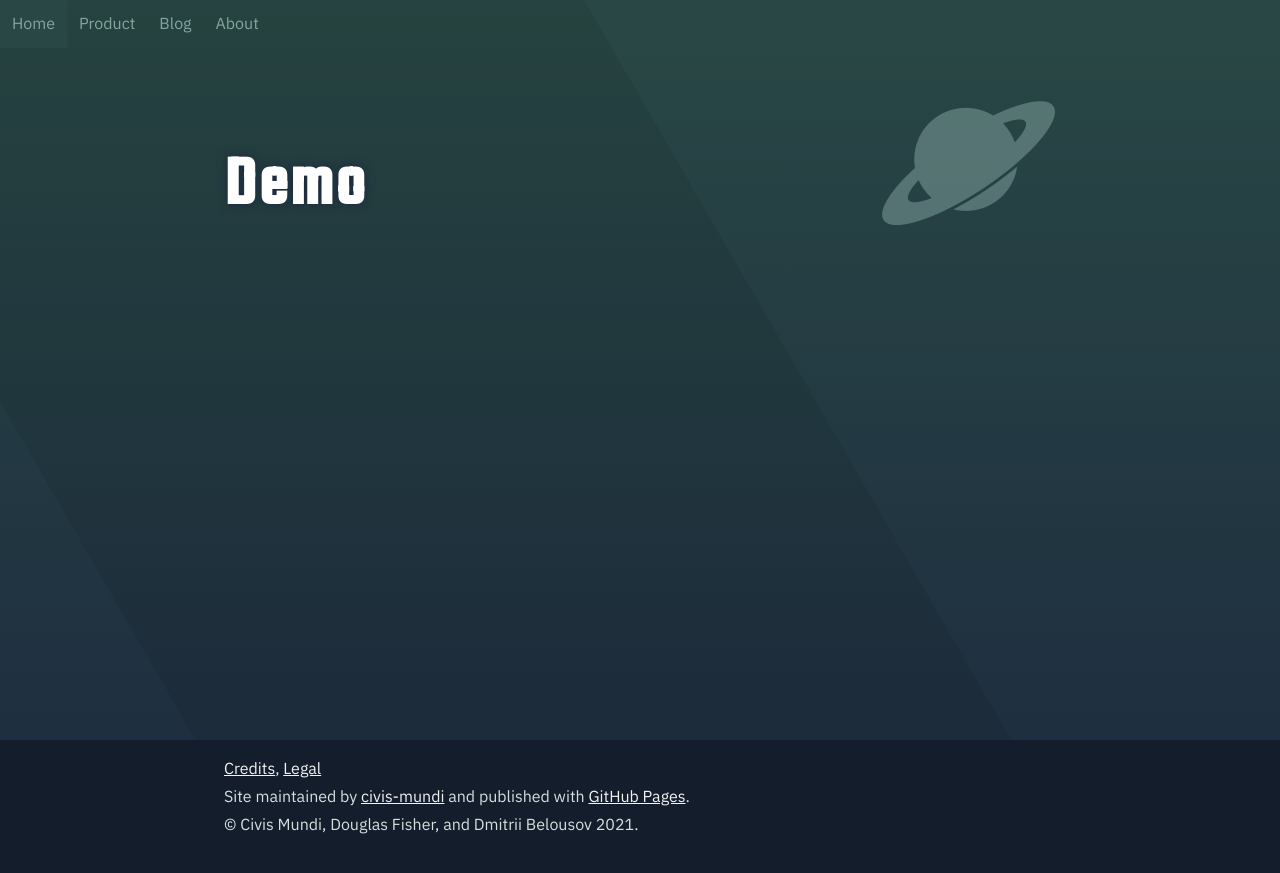
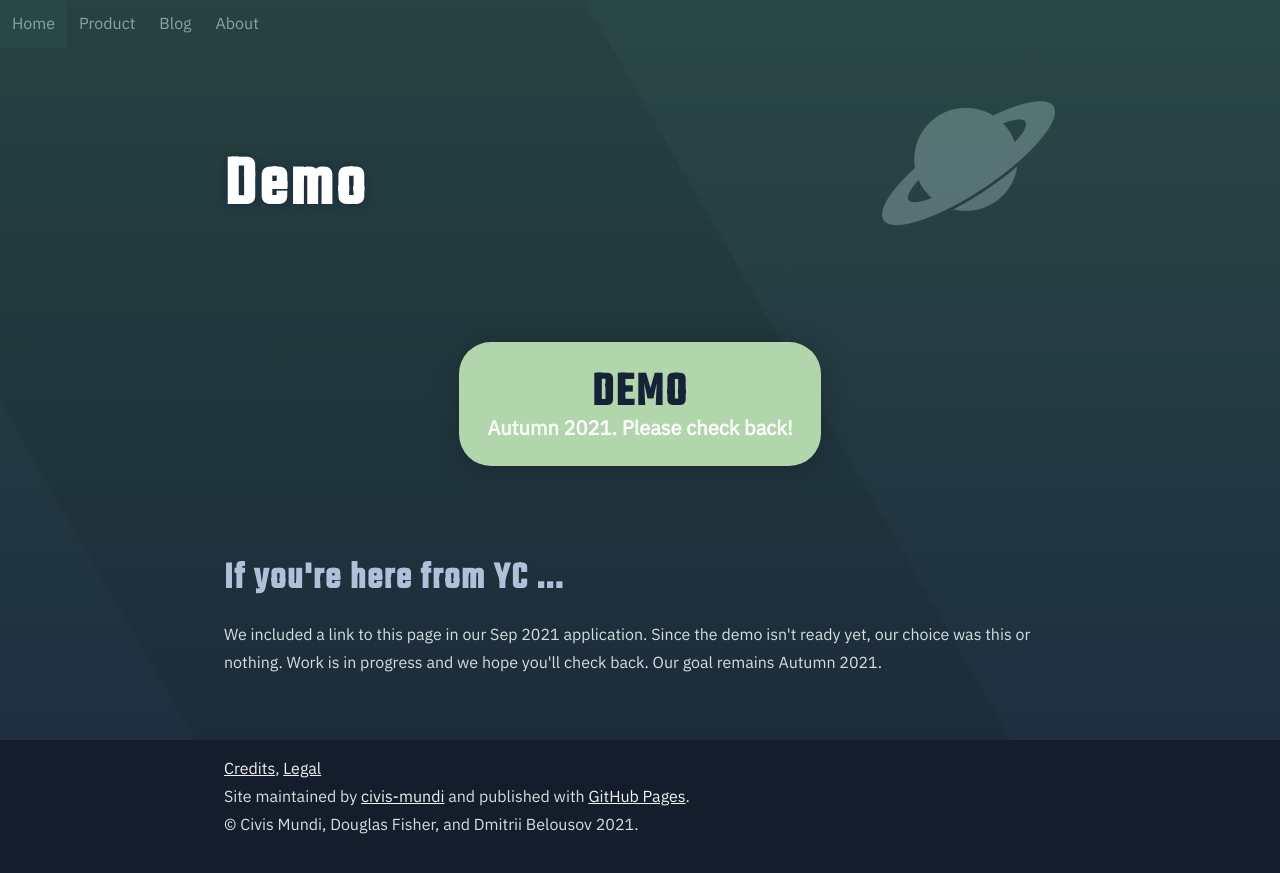
Before and after one commit to civis-mundi/civis-mundi.github.io, a Jekyll site: the page built from pages/demo.html, in a window 1280 px wide. Shown: the top 873 px of the page. Built offline with Jekyll 4.4.1, drawn with Linux system fonts in a browser that asks for light colours.

Commit message:
#2 Demo page content.

```diff
--- a/pages/demo.html
+++ b/pages/demo.html
@@ -10,3 +10,19 @@ title: Demo
     </header>
     <img class="logo" src="../assets/images/noun-project/Noun_project_1026_flipped_bluegreen-02s.png">
 </div>
+
+<div class="demo-button">
+    <h1>
+        DEMO
+    </h1>
+    <p>
+        Autumn 2021. Please check back!
+    </p>
+</div>
+
+<h1>If you're here from YC ...</h1>
+
+We included a link to this page in our Sep 2021 application.
+Since the demo isn't ready yet, our choice was this or nothing.
+Work is in progress and we hope you'll check back.
+Our goal remains Autumn 2021.
```
